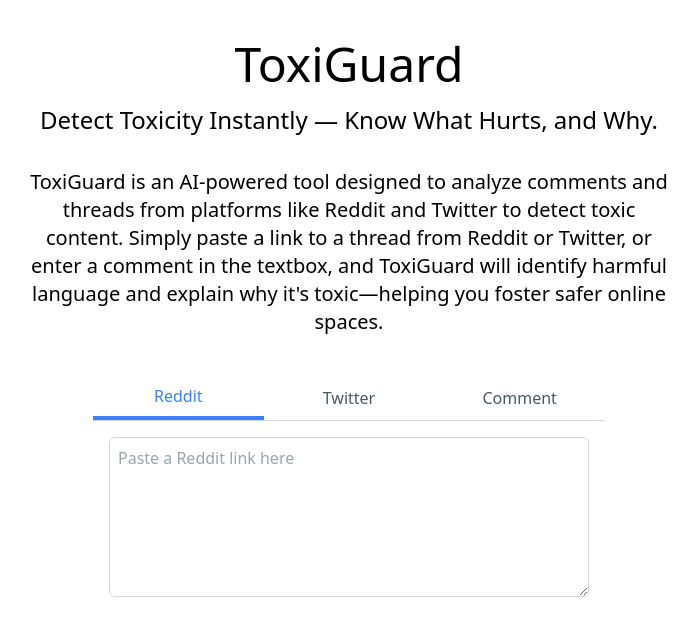
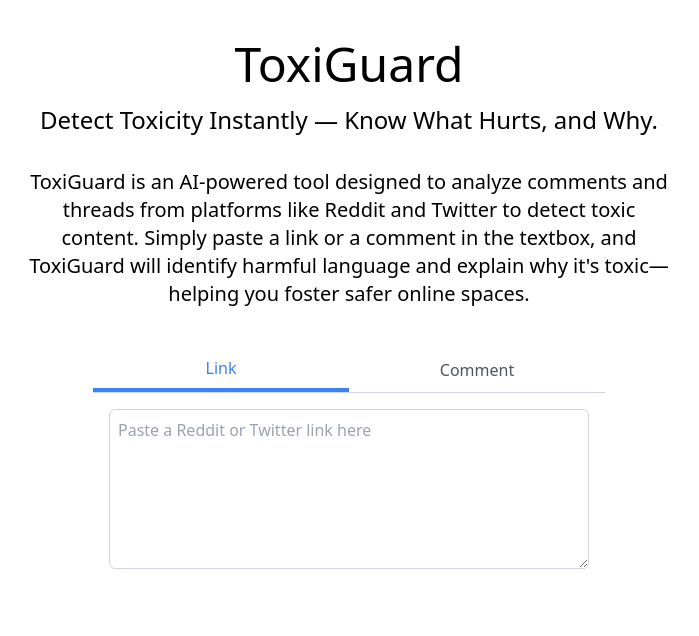
Before and after one commit to giadaunger/ToxicityDetecterFrontend, a React (Vite) app: page / in a window 1280 px wide. Shown: the top 636 px of the page, without its empty margins (291-990 px from the left). Built offline with nearby package versions, Linux system fonts and the light colour scheme.

Commit message:
Redid the tabs so there is only one tab for both reddit and twitter links

```diff
--- a/src/main.jsx
+++ b/src/main.jsx
@@ -3,7 +3,22 @@
 import "./index.css";
 
 function App() {
-  const [activeTab, setActiveTab] = useState("reddit");
+  const [activeTab, setActiveTab] = useState("link");
+  const [inputLinkValue, setInputLinkValue] = useState("");
+
+  // Function to detect platform based on the URL
+  const detectPlatform = (link) => {
+    if (link.includes("reddit.com")) {
+      return "Reddit";
+    } else if (link.includes("twitter.com")) {
+      return "Twitter";
+    }
+    return "Unknown platform";
+  };
+
+  const handleInputChange = (e) => {
+    setInputLinkValue(e.target.value);
+  };
 
   return (
     <div>
@@ -15,10 +30,9 @@
         <p className="text-xl">
           ToxiGuard is an AI-powered tool designed to analyze comments and
           threads from platforms like Reddit and Twitter to detect toxic
-          content. Simply paste a link to a thread from Reddit or Twitter, or
-          enter a comment in the textbox, and ToxiGuard will identify harmful
-          language and explain why it's toxic—helping you foster safer online
-          spaces.
+          content. Simply paste a link or a comment in the textbox, and
+          ToxiGuard will identify harmful language and explain why it's
+          toxic—helping you foster safer online spaces.
         </p>
       </div>
       <div className="max-w-lg mx-auto mt-10">
@@ -26,23 +40,13 @@
         <div className="flex border-b border-gray-300">
           <button
             className={`flex-1 py-2 text-center ${
-              activeTab === "reddit"
+              activeTab === "link"
                 ? "border-b-4 border-blue-500 text-blue-500"
                 : "text-gray-600"
             }`}
-            onClick={() => setActiveTab("reddit")}
+            onClick={() => setActiveTab("link")}
           >
-            Reddit
-          </button>
-          <button
-            className={`flex-1 py-2 text-center ${
-              activeTab === "twitter"
-                ? "border-b-4 border-blue-500 text-blue-500"
-                : "text-gray-600"
-            }`}
-            onClick={() => setActiveTab("twitter")}
-          >
-            Twitter
+            Link
           </button>
           <button
             className={`flex-1 py-2 text-center ${
@@ -58,17 +62,20 @@
 
         {/* Content Area */}
         <div className="p-4">
-          {activeTab === "reddit" && (
-            <textarea
-              className="w-full h-40 p-2 border border-gray-300 rounded-md focus:outline-none focus:ring-2 focus:ring-blue-500"
-              placeholder="Paste a Reddit link here"
-            />
-          )}
-          {activeTab === "twitter" && (
-            <textarea
-              className="w-full h-40 p-2 border border-gray-300 rounded-md focus:outline-none focus:ring-2 focus:ring-blue-500"
-              placeholder="Paste a Twitter link here"
-            />
+          {activeTab === "link" && (
+            <div>
+              <textarea
+                className="w-full h-40 p-2 border border-gray-300 rounded-md focus:outline-none focus:ring-2 focus:ring-blue-500"
+                placeholder="Paste a Reddit or Twitter link here"
+                value={inputLinkValue}
+                onChange={handleInputChange}
+              />
+              {inputLinkValue && (
+                <p className="mt-2 text-sm text-gray-500">
+                  Detected platform: {detectPlatform(inputLinkValue)}
+                </p>
+              )}
+            </div>
           )}
           {activeTab === "comment" && (
             <textarea
```
